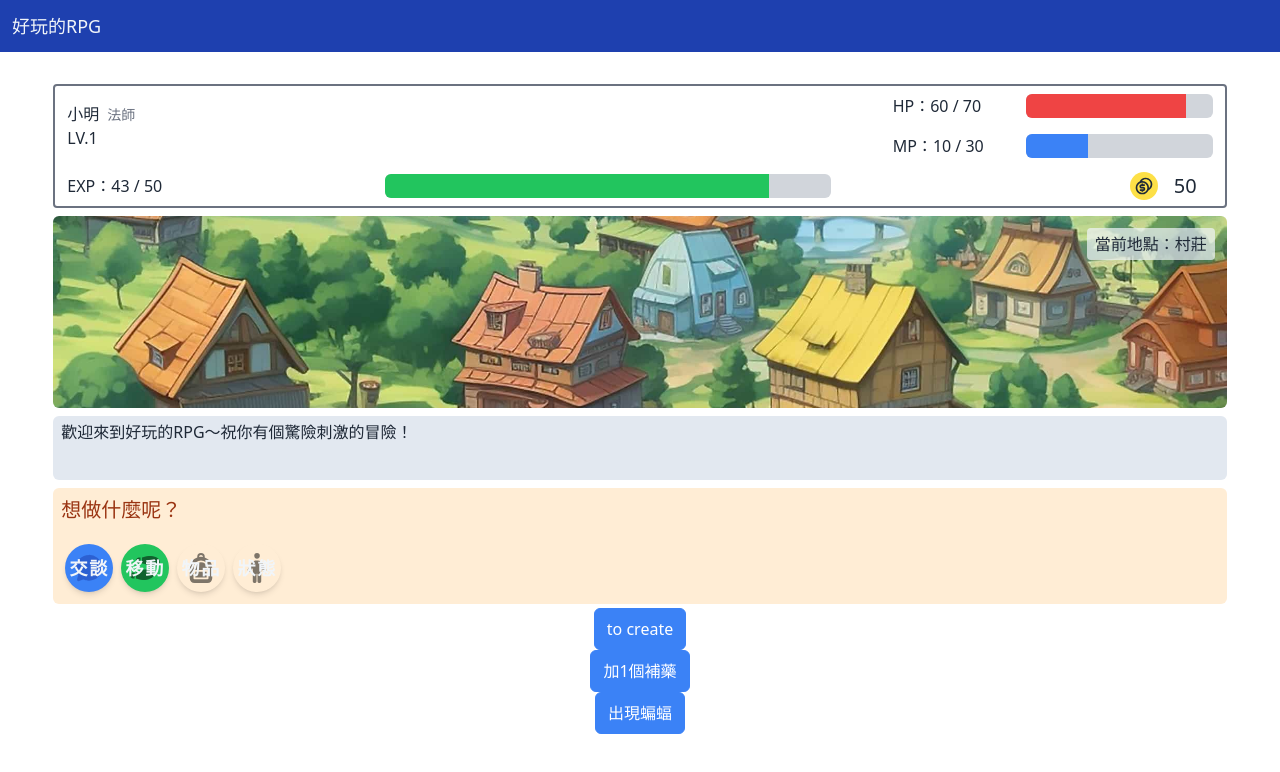
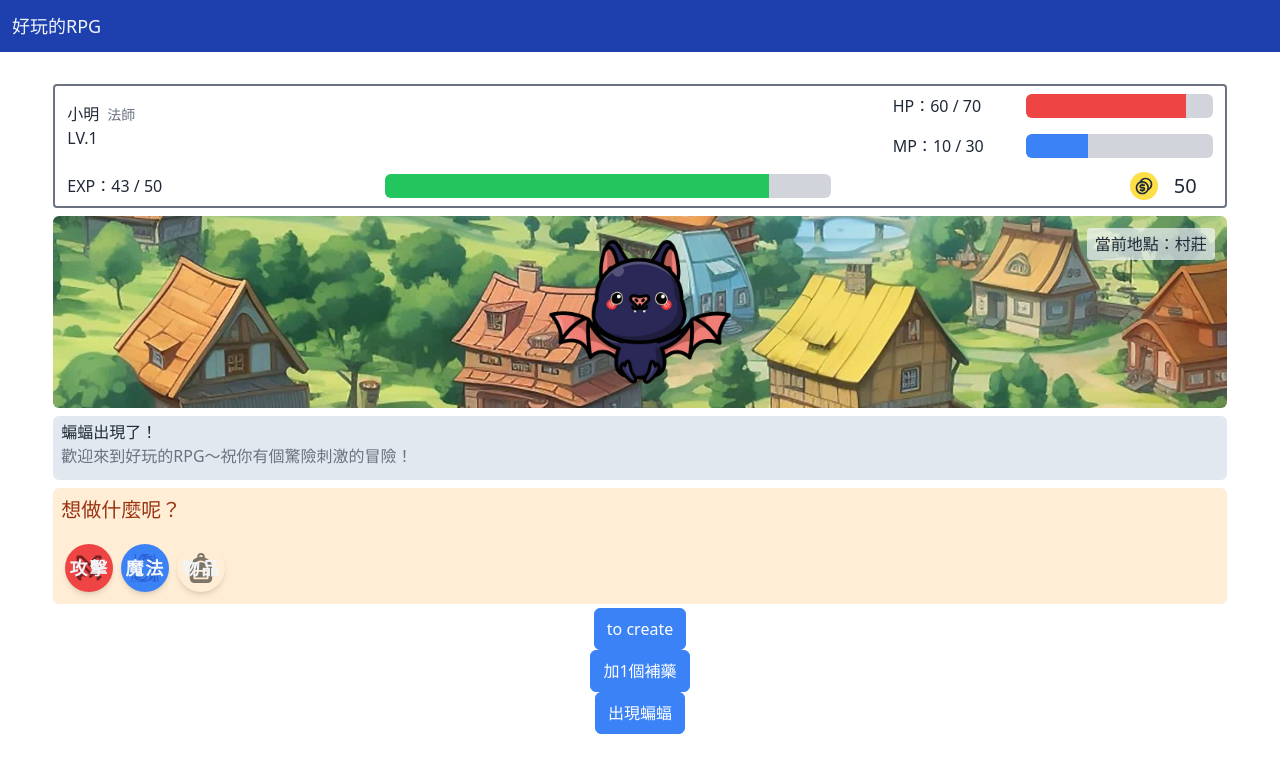
Before and after one commit to Melon-Lo/rpg, a React (Create React App) app: page / in a window 1280 px wide. Both pictures are taken after a click on the button "出現蝙蝠". Shown: the top 772 px of the page. Built offline with nearby package versions, Linux system fonts and the light colour scheme.

Commit message:
feat/ update battle system

```diff
--- a/src/components/CommandSection.jsx
+++ b/src/components/CommandSection.jsx
@@ -16,11 +16,14 @@ export default function CommandSection() {
   const { currentScene } = useSelector(state => state.systemStatus);
   const dispatch = useDispatch();
 
-  // 與對話相關的變數
+  // 對話相關變數
   const [sentence, setSentence] = useState(0);
   const talker = useSelector(state => state.systemStatus.currentDialogue.talker);
   const content = useSelector(state => state.systemStatus.currentDialogue.content);
   const contentLength = useSelector(state => state.systemStatus.currentDialogue.content.length);
+
+  // boolean 值：如果敵人的名字不為空字串，代表為戰鬥狀態
+  const battleTime = useSelector(state => state.enemies.name).length !== 0;
 
   useEffect(() => {
     // 上方文字內容，根據 currentStep 不同而變換
@@ -48,8 +51,23 @@ export default function CommandSection() {
     setCurrentStep('主頁');
   }
 
-  // 主頁（指令們）
-  const renderedCommandItems = commands.map(commandItem => {
+  // 主頁（指令們，非戰鬥狀態時）
+  const mainCommands = commands.find(command => command.type === 'main').commands;
+  const renderedMainCommandItems = mainCommands.map(commandItem => {
+    return (
+      <CommandItem
+        key={commandItem.command}
+        command={commandItem.command}
+        color={commandItem.color}
+        Icon={commandItem.img}
+        setCurrentStep={setCurrentStep}
+      />
+    )
+  });
+
+  // 戰鬥指令們（battleTime 為真時）
+  const battleCommands = commands.find(command => command.type === 'battle').commands;
+  const renderedBattleCommandItems = battleCommands.map(commandItem => {
     return (
       <CommandItem
         key={commandItem.command}
@@ -181,8 +199,9 @@ export default function CommandSection() {
 
       {/* 下方 */}
       <div className="p-2 flex justify-start items-center">
-        {/* 主頁 */}
-        { currentStep === '主頁' && renderedCommandItems }
+
+        {/* 主頁：非戰鬥狀態 */}
+        { currentStep === '主頁' && !battleTime && renderedMainCommandItems }
 
         {/* 交談 */}
         { currentStep === '交談' && renderedCharacters }
@@ -198,6 +217,12 @@ export default function CommandSection() {
 
         {/* talking */}
         { currentStep === 'talking' && <NextButton /> }
+
+        {/* 主頁：戰鬥狀態 */}
+        { currentStep === '主頁' && battleTime && renderedBattleCommandItems }
+
+        {/* 選擇「攻擊」對象 */}
+        { currentStep === '攻擊' && 'attack' }
       </div>
     </section>
   )
--- a/src/components/ScreenSection.jsx
+++ b/src/components/ScreenSection.jsx
@@ -8,17 +8,26 @@ export default function ScreenSection() {
   const currentNPCImgSrc = useSelector(state => state.systemStatus.currentDialogue?.img);
   const currentEnemyImgSrc = useSelector(state => state.enemies.img);
 
+  // boolean 值：如果敵人的名字不為空字串，代表為戰鬥狀態
+  const battleTime = useSelector(state => state.enemies.name).length !== 0;
+
   return (
     <section className="relative w-full h-48 flex justify-center my-1">
       <div className="relative w-11/12 h-full rounded-md overflow-hidden">
         <h1 className="absolute top-3 right-3 z-10 bg-slate-100/70 py-1 px-2 rounded text-gray-800">當前地點：{currentScene}</h1>
         <img src={currentSceneImgSrc} alt="scene-img" className="absolute w-full h-full object-cover" />
 
-        { currentNPCImgSrc &&
           <div className="absolute inset-0">
-            <img className="w-full h-full object-contain" src={currentNPCImgSrc} alt="npc-img" />
+            {/* 對話中，且非戰鬥狀態時，顯示NPC */}
+            { currentNPCImgSrc && !battleTime &&
+              <img className="w-full h-full object-contain" src={currentNPCImgSrc} alt="npc-img" />
+            }
+
+            {/* 戰鬥狀態時，顯示敵人 */}
+            { battleTime &&
+              <img className="w-full h-full object-contain" src={currentEnemyImgSrc} alt="npc-img" />
+            }
           </div>
-        }
       </div>
     </section>
   );
--- a/src/data/commands.js
+++ b/src/data/commands.js
@@ -2,8 +2,13 @@ import { FaShoePrints } from "react-icons/fa";
 import { IoChatbubble } from "react-icons/io5";
 import { BsFillBackpackFill } from "react-icons/bs";
 import { FaPerson } from "react-icons/fa6";
+import { LuSwords } from "react-icons/lu";
+import { GiMagicPortal } from "react-icons/gi";
 
 const commands = [
+  {
+    type: "main",
+    commands: [
       {
         command: "交談",
         color: "blue",
@@ -24,6 +29,27 @@ const commands = [
         color: "teal",
         img: FaPerson,
       },
+    ],
+  },
+  {
+    type: "battle",
+    commands: [
+      {
+        command: "攻擊",
+        color: "red",
+        img: LuSwords,
+      },
+      {
+        command: "魔法",
+        color: "blue",
+        img: GiMagicPortal,
+      },
+      {
+        command: "物品",
+        color: "yellow",
+        img: BsFillBackpackFill,
+      },
+    ],
+  },
 ];
-
 export default commands;
--- a/src/pages/MainPage.jsx
+++ b/src/pages/MainPage.jsx
@@ -9,7 +9,7 @@ import Button from "../components/Button";
 
 // DEV ONLY
 import { useDispatch } from "react-redux";
-import { changeItem, changeEnemy } from "../store";
+import { changeItem, changeEnemy, addMessage } from "../store";
 import enemies from "../data/enemies";
 
 export default function MainPage() {
@@ -57,8 +57,10 @@ export default function MainPage() {
         const { name, img, loot, money } = currentEnemy;
         const { HP, maxHP, ATK, MATK, DEF, MDEF, SPD } = currentEnemy.stats;
         dispatch(changeEnemy({ name, img, money, loot, HP, maxHP, ATK, MATK, DEF, MDEF, SPD }));
-
-        console.log(state);
+        dispatch(addMessage({
+          type: 'system',
+          content: `${name}出現了！`
+        }));
       }}>
         出現蝙蝠
       </Button>
```
Lines whose indentation alone changed are shown as unchanged.
